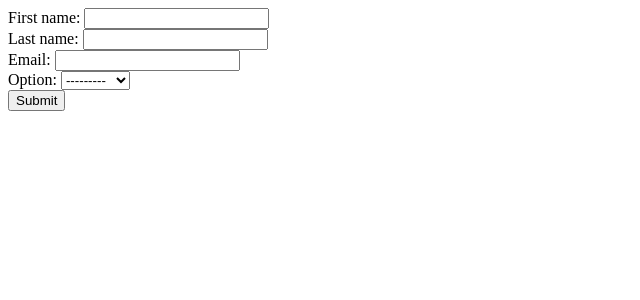
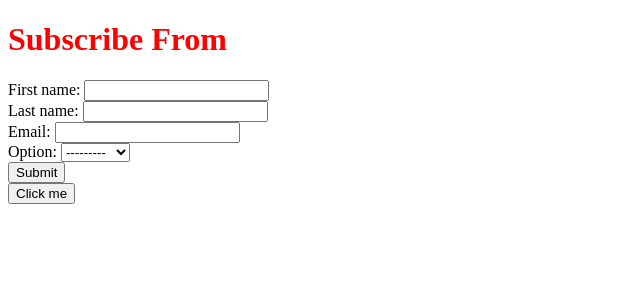
Before and after one commit to M3M0Ri/PayWorks, a Django app: page /subscribe/ in a window 1280 px wide. Shown: the top 300 px of the page, without its empty margins (0-640 px from the left). Run offline with Django 3.2, Linux system fonts and the light colour scheme.

Commit message:
update subscribe.html

```diff
--- a/subscribe/templates/subscribe/subscribe.html
+++ b/subscribe/templates/subscribe/subscribe.html
@@ -5,8 +5,17 @@
     <meta http-equiv="X-UA-Compatible" content="IE=edge">
     <meta name="viewport" content="width=device-width, initial-scale=1.0">
     <title>Subscribe Form</title>
+    <style>
+        h1{
+        color:red;
+
+        }
+
+
+    </style>
 </head>
 <body>
+    <h1> Subscribe From </h1>
       <form method="post">
         {% csrf_token %}
           {% for field in form %}
@@ -58,6 +67,12 @@
         <input type="submit" value="Submit">
 
       </form>
+      <button onclick="popup()"> Click me</button>
+    <script>
+        function popup(){
+        alert("Hey! I am your alert box.");
+        }
+    </script>
 
 </body>
 </html>
```
Also changed, not shown: subscribe/models.py (line endings or trailing spaces).
